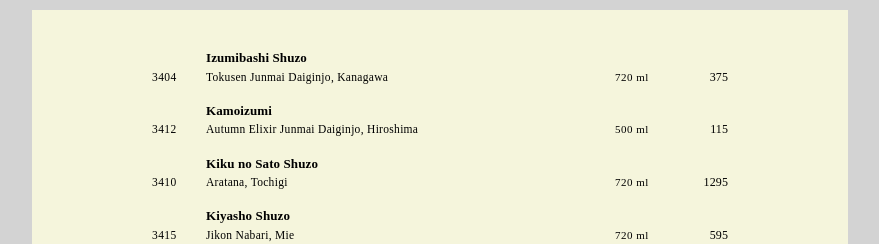
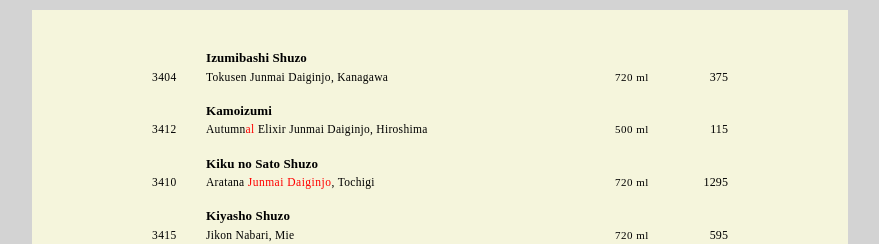
Before and after one commit to DanielAlvarez2/nama, a Next.js app: page /sake in a window 1280 px wide. Shown: the part 2260-2504 px from the top of the page, without its empty margins (200-1079 px from the left). Built offline with nearby package versions, Linux system fonts and the light colour scheme.

Commit message:
update sake photos

```diff
--- a/app/sake/page.jsx
+++ b/app/sake/page.jsx
@@ -1117,6 +1117,7 @@
                         <div className='sake-producer-name'><span className='bin-left'></span>
                             Izumibashi Shuzo
                         </div>{/* .sake-producer-name */}
+
                         <div className='sake'>
                             <div className='sake-flexbox-left'>
                                 <span className='bin-left'>3404</span>
@@ -1136,11 +1137,20 @@
                         <div className='sake-producer-name'><span className='bin-left'></span>
                             Kamoizumi
                         </div>{/* .sake-producer-name */}
-                        <div className='sake'>
+
+                        <div className='sake' onClick={()=>openModal(
+                                                                    'JUNMAI DAIGINJO',
+                                                                    'Kamoizumi',
+                                                                    '3412',
+                                                                    '500 ml',
+                                                                    '115',
+                                                                    'Autumn<span class="typo">al</span> Elixir Junmai Daiginjo, Hiroshima',
+                                                                    'kamoizumi.jpg'
+                                                                    )}>
                             <div className='sake-flexbox-left'>
                                 <span className='bin-left'>3412</span>
                                 <span className='sake-description'>
-                                    Autumn Elixir Junmai Daiginjo, Hiroshima
+                                    Autumn<span className='typo'>al</span> Elixir Junmai Daiginjo, Hiroshima
                                 </span>
                             </div>{/* .sake-flexbox-left */}
                             <div className='sake-flexbox-right'>
@@ -1155,11 +1165,20 @@
                         <div className='sake-producer-name'><span className='bin-left'></span>
                             Kiku no Sato Shuzo
                         </div>{/* .sake-producer-name */}
-                        <div className='sake'>
+
+                        <div className='sake' onClick={()=>openModal(
+                                                                    'JUNMAI DAIGINJO',
+                                                                    'Kiku no Sato Shuzo',
+                                                                    '3410',
+                                                                    '720 ml',
+                                                                    '1295',
+                                                                    'Aratana <span class="typo">Junmai Daiginjo</span>, Tochigi',
+                                                                    'aratana.jpg'
+                                                                    )}>
                             <div className='sake-flexbox-left'>
                                 <span className='bin-left'>3410</span>
                                 <span className='sake-description'>
-                                    Aratana, Tochigi
+                                    Aratana <span className='typo'>Junmai Daiginjo</span>, Tochigi
                                 </span>
                             </div>{/* .sake-flexbox-left */}
                             <div className='sake-flexbox-right'>
```
Also changed, not shown: public/aratana.jpg (added), public/kamoizumi.jpg (added).
